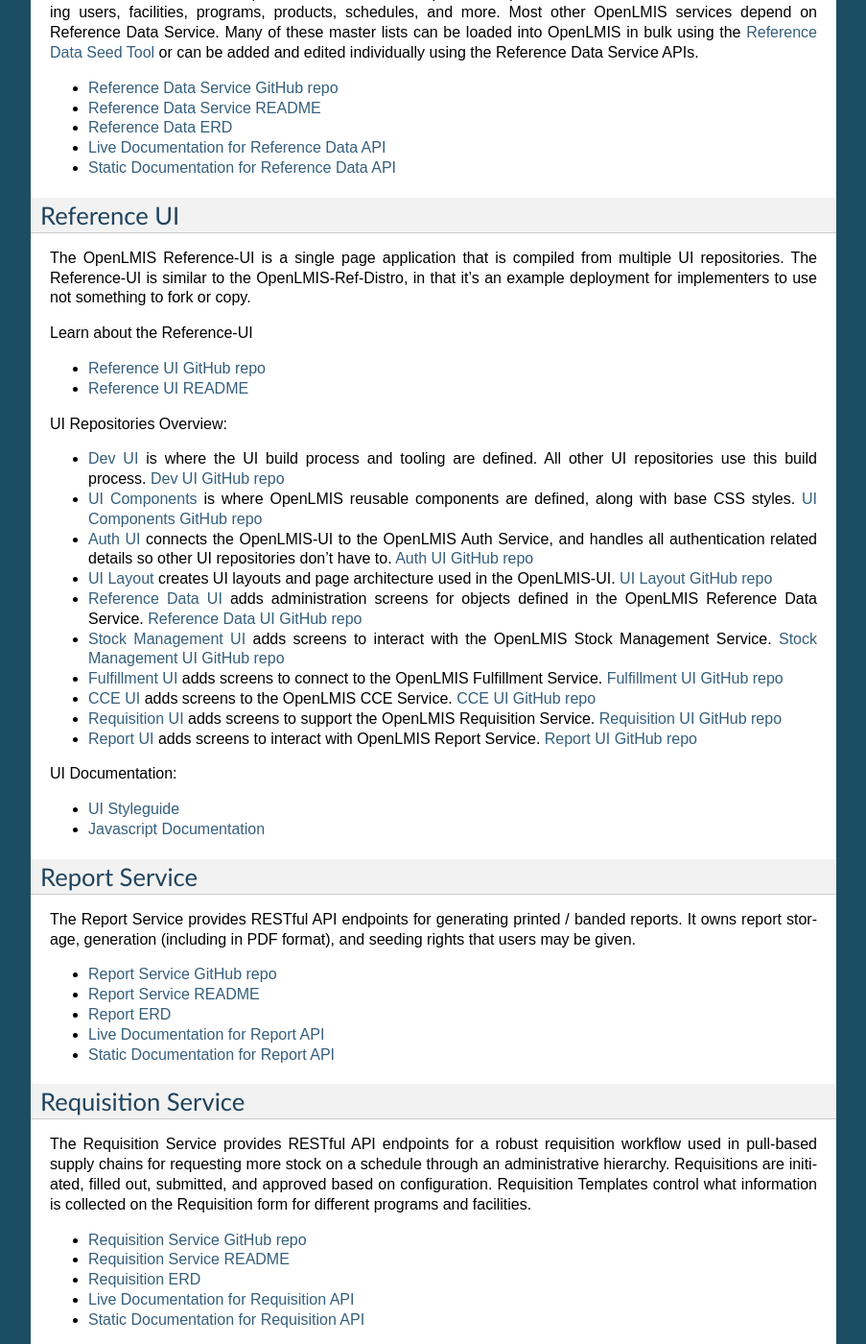
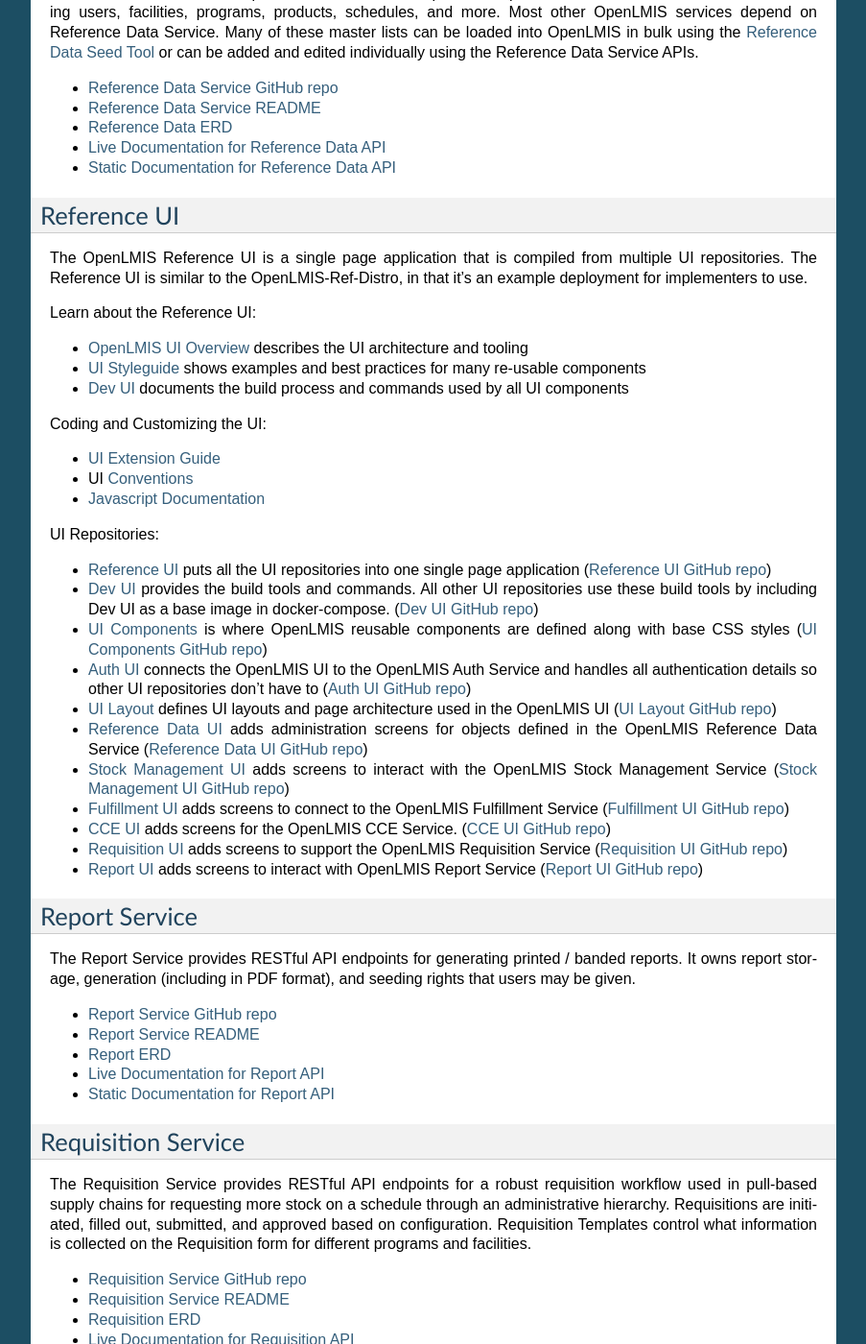
Before and after one commit to OpenLMIS/openlmis-ref-distro, a Sphinx documentation site: the page built from docs/source/components/index.rst, in a window 1280 px wide and 1400 px high, scrolled down 1632 px. Shown: the whole window at 96% size, without its empty margins (198-1101 px from the left). Built offline with Sphinx 7.4.7, drawn with Linux system fonts in a browser that asks for light colours; pages that are not in the unit, such as notebooks, are missing from menus.

Commit message:
OLMIS-3654: Linking and organizing UI documentation

```diff
--- a/docs/source/collect-docs.py
+++ b/docs/source/collect-docs.py
@@ -21,6 +21,8 @@
 urllib.urlretrieve("https://raw.githubusercontent.com/OpenLMIS/openlmis-stockmanagement-ui/master/README.md", "components/stockmanagementUI.md")
 urllib.urlretrieve("https://raw.githubusercontent.com/OpenLMIS/dev-ui/master/README.md", "components/devUI.md")
 urllib.urlretrieve("https://raw.githubusercontent.com/OpenLMIS/openlmis-ui-components/master/README.md", "components/uiComponents.md")
+urllib.urlretrieve("https://raw.githubusercontent.com/OpenLMIS/openlmis-ui-components/master/docs/index.md", "components/uiOverview.md")
+urllib.urlretrieve("https://raw.githubusercontent.com/OpenLMIS/openlmis-ui-components/master/docs/extension_guide.md", "components/uiExtensionGuide.md")
 urllib.urlretrieve("https://raw.githubusercontent.com/OpenLMIS/openlmis-ui-layout/master/README.md", "components/uiLayout.md")
 
 #conventions
--- a/docs/source/components/index.rst
+++ b/docs/source/components/index.rst
@@ -100,36 +100,55 @@
 - `Live Documentation for Reference Data API <http://test.openlmis.org/referencedata/docs/#/default>`_
 - `Static Documentation for Reference Data API <http://build.openlmis.org/job/OpenLMIS-referencedata-service/lastSuccessfulBuild/artifact/build/resources/main/api-definition.html>`_
 
-
 ************
 Reference UI
 ************
 
-The OpenLMIS Reference-UI is a single page application that is compiled from multiple UI repositories. The Reference-UI is similar to the OpenLMIS-Ref-Distro, in that it's an example deployment for implementers to use not something to fork or copy.
+The OpenLMIS Reference UI is a single page application that is compiled from multiple UI
+repositories. The Reference UI is similar to the OpenLMIS-Ref-Distro, in that it's an example
+deployment for implementers to use.
 
-Learn about the Reference-UI
+Learn about the Reference UI:
 
-- `Reference UI GitHub repo <https://github.com/OpenLMIS/openlmis-reference-ui>`_
-- `Reference UI README <referenceUI.html>`_
+- `OpenLMIS UI Overview <uiOverview.html>`_ describes the UI architecture and tooling
+- `UI Styleguide <http://build.openlmis.org/job/OpenLMIS-ui-components/lastSuccessfulBuild/artifact/build/styleguide/index.html>`_
+  shows examples and best practices for many re-usable components
+- `Dev UI <devUI.html>`_ documents the build process and commands used by all UI components
 
-UI Repositories Overview:
+Coding and Customizing the UI:
 
-- `Dev UI <devUI.html>`_ is where the UI build process and tooling are defined. All other UI repositories use this build process. `Dev UI GitHub repo <https://github.com/OpenLMIS/dev-ui>`_
-- `UI Components <uiComponents.html>`_ is where OpenLMIS reusable components are defined, along with base CSS styles. `UI Components GitHub repo <https://github.com/OpenLMIS/openlmis-ui-components>`_
-- `Auth UI <authUI.html>`_ connects the OpenLMIS-UI to the OpenLMIS Auth Service, and handles all authentication related details so other UI repositories don't have to. `Auth UI GitHub repo <https://github.com/OpenLMIS/openlmis-auth-ui/>`_
-- `UI Layout <uiLayout.html>`_ creates UI layouts and page architecture used in the OpenLMIS-UI. `UI Layout GitHub repo <https://github.com/OpenLMIS/openlmis-ui-layout>`_
-- `Reference Data UI <referencedataUI.html>`_ adds administration screens for objects defined in the OpenLMIS Reference Data Service. `Reference Data UI GitHub repo <https://github.com/OpenLMIS/openlmis-referencedata-ui>`_
-- `Stock Management UI <stockmanagementUI.html>`_ adds screens to interact with the OpenLMIS Stock Management Service. `Stock Management UI GitHub repo <https://github.com/OpenLMIS/openlmis-stockmanagement-ui>`_
-- `Fulfillment UI <fulfillmentUI.html>`_ adds screens to connect to the OpenLMIS Fulfillment Service. `Fulfillment UI GitHub repo <https://github.com/OpenLMIS/openlmis-fulfillment-ui>`_
-- `CCE UI <cceUI.html>`_ adds screens to the OpenLMIS CCE Service. `CCE UI GitHub repo <https://github.com/OpenLMIS/openlmis-cce-ui>`_
-- `Requisition UI <requisitionUI.html>`_ adds screens to support the OpenLMIS Requisition Service. `Requisition UI GitHub repo <https://github.com/OpenLMIS/openlmis-requisition-ui>`_
-- `Report UI <reportUI.html>`_ adds screens to interact with OpenLMIS Report Service. `Report UI GitHub repo <https://github.com/OpenLMIS/openlmis-report-ui>`_
-
-UI Documentation:
-
-- `UI Styleguide <http://build.openlmis.org/job/OpenLMIS-ui-components/lastSuccessfulBuild/artifact/build/styleguide/index.html>`_
+- `UI Extension Guide <uiExtensionGuide.html>`_
+- UI :doc:`../conventions/index`
 - `Javascript Documentation <http://build.openlmis.org/job/OpenLMIS-reference-ui/lastSuccessfulBuild/artifact/build/docs/index.html#/api>`_
 
+UI Repositories:
+
+- `Reference UI <referenceUI.html>`_ puts all the UI repositories into one single page application
+  (`Reference UI GitHub repo <https://github.com/OpenLMIS/openlmis-reference-ui>`_)
+- `Dev UI <devUI.html>`_ provides the build tools and commands. All other UI repositories use these
+  build tools by including Dev UI as a base image in docker-compose.
+  (`Dev UI GitHub repo <https://github.com/OpenLMIS/dev-ui>`_)
+- `UI Components <uiComponents.html>`_ is where OpenLMIS reusable components are defined along with
+  base CSS styles (`UI Components GitHub repo <https://github.com/OpenLMIS/openlmis-ui-components>`_)
+- `Auth UI <authUI.html>`_ connects the OpenLMIS UI to the OpenLMIS Auth Service and handles all
+  authentication details so other UI repositories don't have to (`Auth UI GitHub repo
+  <https://github.com/OpenLMIS/openlmis-auth-ui/>`_)
+- `UI Layout <uiLayout.html>`_ defines UI layouts and page architecture used in the OpenLMIS UI
+  (`UI Layout GitHub repo <https://github.com/OpenLMIS/openlmis-ui-layout>`_)
+- `Reference Data UI <referencedataUI.html>`_ adds administration screens for objects defined in
+  the OpenLMIS Reference Data Service (`Reference Data UI GitHub repo
+  <https://github.com/OpenLMIS/openlmis-referencedata-ui>`_)
+- `Stock Management UI <stockmanagementUI.html>`_ adds screens to interact with the OpenLMIS Stock
+  Management Service (`Stock Management UI GitHub repo
+  <https://github.com/OpenLMIS/openlmis-stockmanagement-ui>`_)
+- `Fulfillment UI <fulfillmentUI.html>`_ adds screens to connect to the OpenLMIS Fulfillment Service
+  (`Fulfillment UI GitHub repo <https://github.com/OpenLMIS/openlmis-fulfillment-ui>`_)
+- `CCE UI <cceUI.html>`_ adds screens for the OpenLMIS CCE Service. (`CCE UI GitHub repo
+  <https://github.com/OpenLMIS/openlmis-cce-ui>`_)
+- `Requisition UI <requisitionUI.html>`_ adds screens to support the OpenLMIS Requisition Service
+  (`Requisition UI GitHub repo <https://github.com/OpenLMIS/openlmis-requisition-ui>`_)
+- `Report UI <reportUI.html>`_ adds screens to interact with OpenLMIS Report Service (`Report UI
+  GitHub repo <https://github.com/OpenLMIS/openlmis-report-ui>`_)
 
 **************
 Report Service
```
Also changed, not shown: docs/source/contribute/contributionGuide.md (+1 -1 lines).
